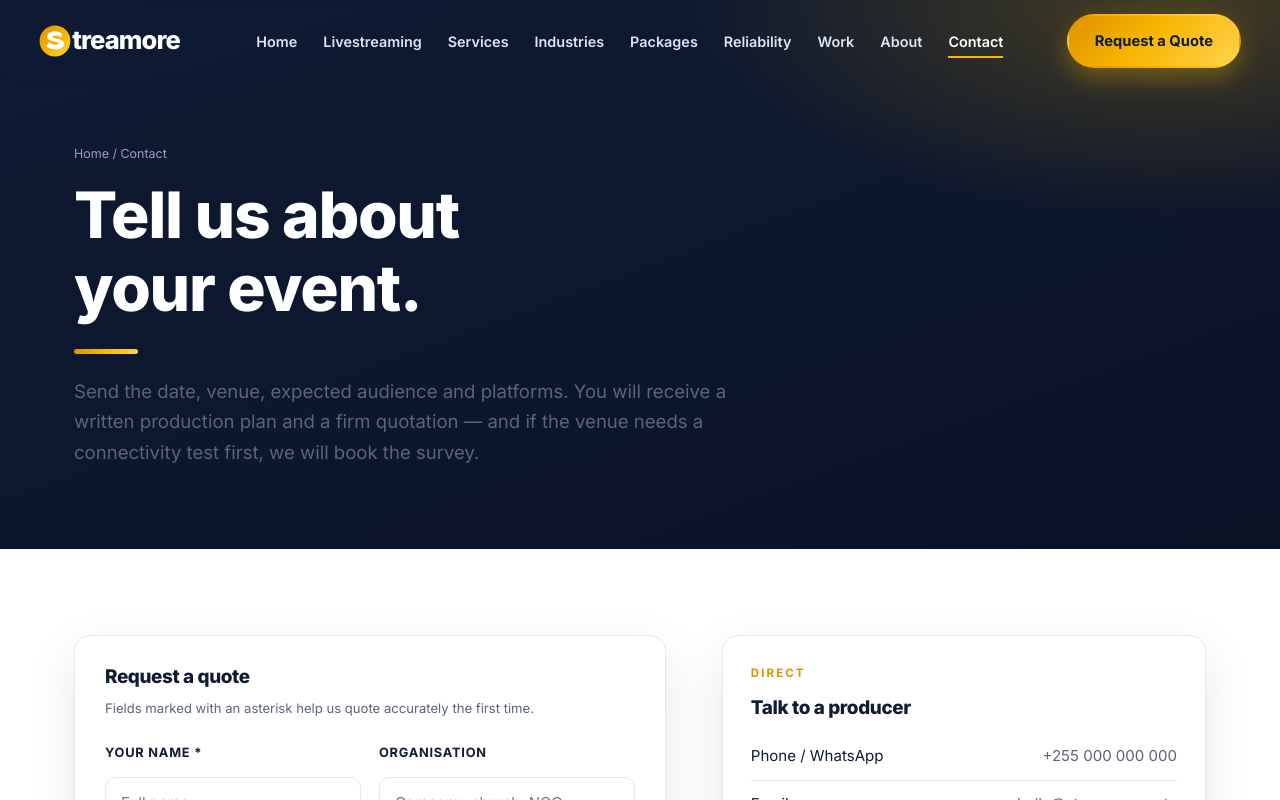
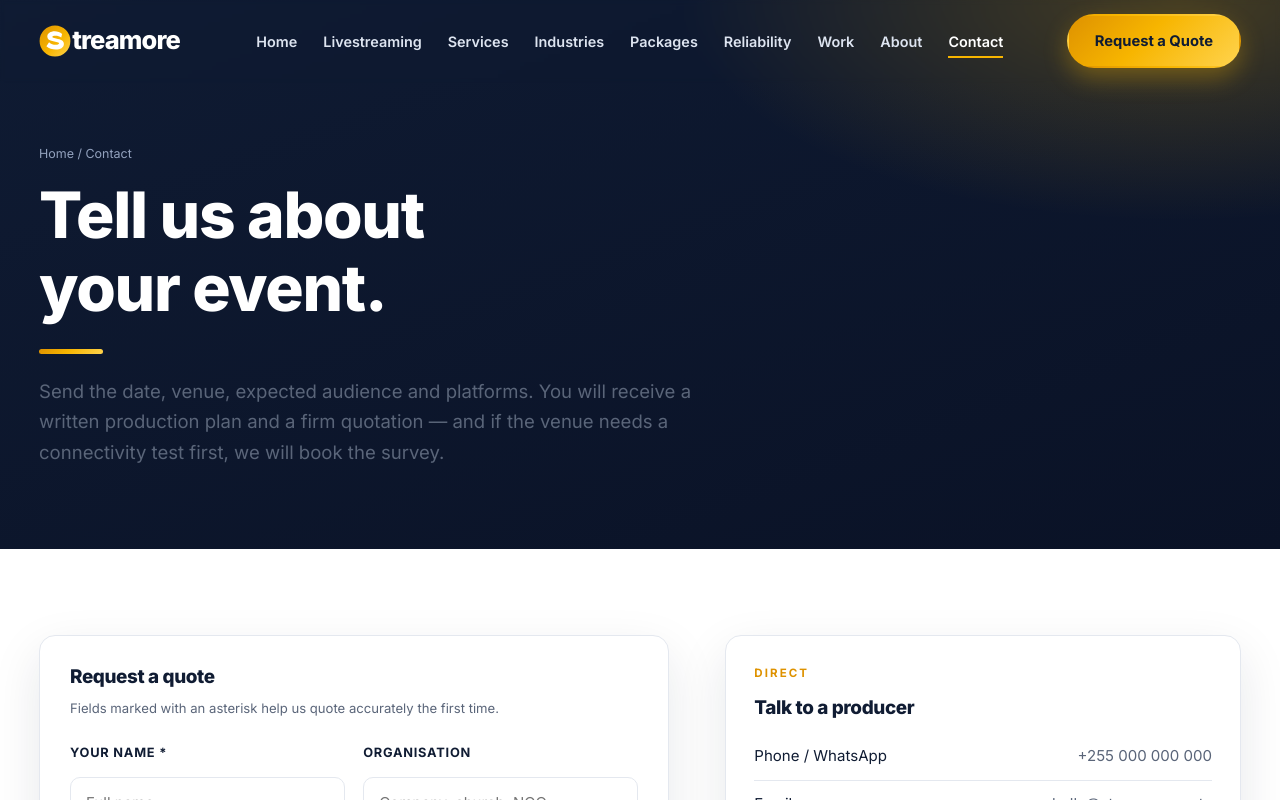
Before and after one commit to Alien2002/streamore-v2, a React (Vite) app: page /contact in a window 1280 px wide. Shown: the top 800 px of the page. Built offline with nearby package versions, Linux system fonts and the light colour scheme.

Commit message:
increased container padding

```diff
--- a/src/components/Container.module.css
+++ b/src/components/Container.module.css
@@ -1,6 +1,6 @@
 .container {
   width: 100%;
-  max-width: 1180px;
+  max-width: 1250px;
   margin: 0 auto;
   padding: 0 24px;
 }
```
